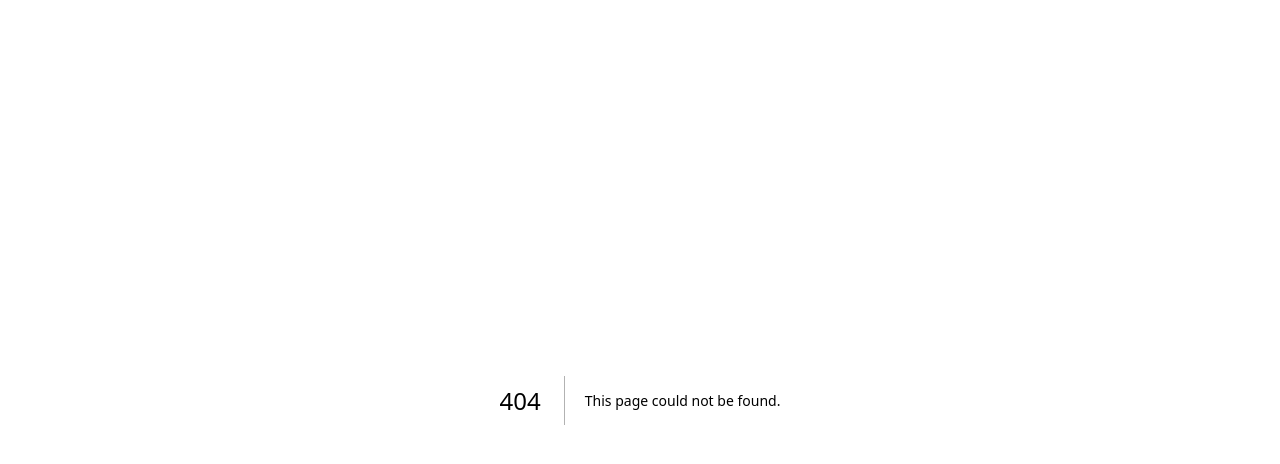
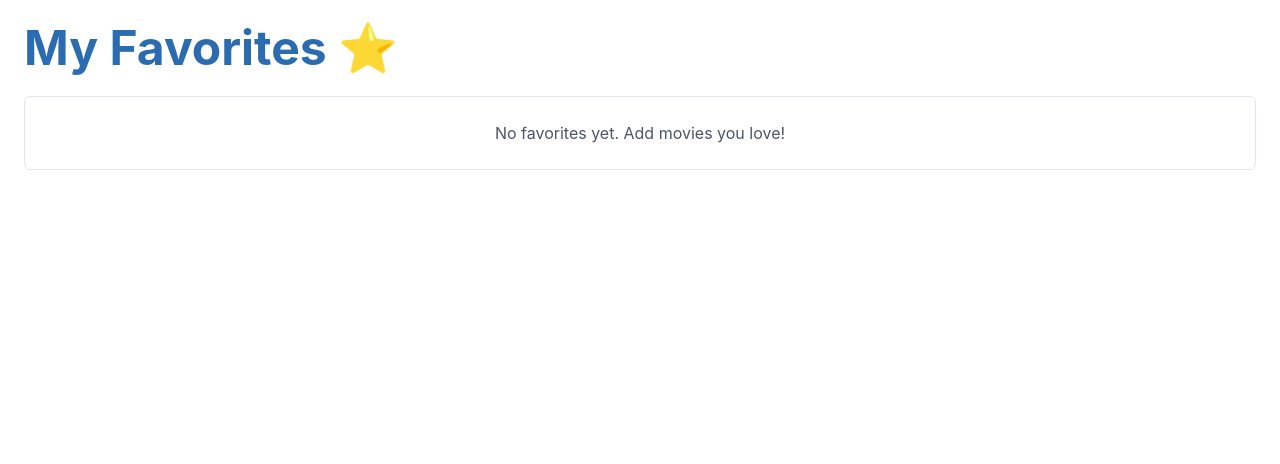
Before and after one commit to glovas96/cinema-scope, a Next.js app: page /favorites in a window 1280 px wide. Before the commit this address had no page. Shown: the top 464 px of the page. Built offline with nearby package versions, Linux system fonts and the light colour scheme.

Commit message:
feat(favorites): add favorites context, button and /favorites page

```diff
--- a/src/app/components/HomePage.jsx
+++ b/src/app/components/HomePage.jsx
@@ -40,6 +40,11 @@ export default function HomePage() {
                 <Button colorScheme="blue" onClick={handleSearch}>
                     Search
                 </Button>
+
+                {/* Navigation to Favorites page */}
+                <Link href="/favorites">
+                    <Button colorScheme="yellow" variant="outline">⭐ Favorites</Button>
+                </Link>
             </HStack>
 
             {/* Render search results */}
--- /dev/null
+++ b/src/app/context/FavoritesContext.jsx
@@ -0,0 +1,55 @@
+'use client';
+import { createContext, useContext, useState, useEffect, useMemo } from 'react';
+
+const FavoritesContext = createContext();
+
+// Small helper to avoid duplicates by imdbID
+const byId = (id) => (m) => m.imdbID === id;
+
+export function FavoritesProvider({ children }) {
+    const [favorites, setFavorites] = useState([]);
+
+    // Load on mount
+    useEffect(() => {
+        try {
+            const stored = JSON.parse(localStorage.getItem('favorites')) || [];
+            setFavorites(Array.isArray(stored) ? stored : []);
+        } catch {
+            setFavorites([]); // guard against corrupted JSON
+        }
+    }, []);
+
+    // Prevent duplicates
+    const addFavorite = (movie) => {
+        if (!movie?.imdbID) return; // guard: only valid items
+        setFavorites((prev) => {
+            if (prev.some(byId(movie.imdbID))) return prev;
+            const updated = [...prev, movie];
+            localStorage.setItem('favorites', JSON.stringify(updated));
+            return updated;
+        });
+    };
+
+    // Remove by id
+    const removeFavorite = (id) => {
+        setFavorites((prev) => {
+            const updated = prev.filter((m) => m.imdbID !== id);
+            localStorage.setItem('favorites', JSON.stringify(updated));
+            return updated;
+        });
+    };
+
+    // Memoize value to avoid needless re-renders
+    const value = useMemo(() => ({ favorites, addFavorite, removeFavorite }), [favorites]);
+
+    return <FavoritesContext.Provider value={value}>{children}</FavoritesContext.Provider>;
+}
+
+export const useFavorites = () => {
+    const ctx = useContext(FavoritesContext);
+    // Optional dev guard
+    if (!ctx) {
+        throw new Error('useFavorites must be used within FavoritesProvider');
+    }
+    return ctx;
+};
--- /dev/null
+++ b/src/app/favorites/page.jsx
@@ -0,0 +1,51 @@
+'use client';
+import { VStack, Heading, SimpleGrid, Image, Text, Box } from '@chakra-ui/react';
+import Link from 'next/link';
+import { useFavorites } from '../context/FavoritesContext';
+
+export default function FavoritesPage() {
+    const { favorites } = useFavorites();
+
+    return (
+        <VStack spacing={6} align="stretch" p={6}>
+            {/* Page title */}
+            <Heading size="2xl" color="blue.600">My Favorites ⭐</Heading>
+
+            {/* Empty state when no favorites */}
+            {favorites.length === 0 ? (
+                <Box borderWidth="1px" borderRadius="md" p={6} textAlign="center">
+                    <Text color="gray.600">No favorites yet. Add movies you love!</Text>
+                </Box>
+            ) : (
+                /* Responsive grid of favorite movies */
+                <SimpleGrid columns={{ base: 1, sm: 2, md: 3, lg: 4 }} spacing={4}>
+                    {favorites.map((m) => (
+                        <Link href={`/movie/${m.imdbID}`} key={m.imdbID}>
+                            <Box
+                                borderWidth="1px"
+                                borderRadius="md"
+                                p={3}
+                                _hover={{ shadow: 'md' }} // hover effect for better UX
+                            >
+                                {/* Poster image with fallback */}
+                                <Image
+                                    src={m.Poster !== 'N/A' ? m.Poster : '/placeholder-poster.png'}
+                                    alt={m.Title}
+                                    w="100%"
+                                    h="240px"
+                                    objectFit="cover"
+                                    borderRadius="md"
+                                />
+                                {/* Movie title + year */}
+                                <VStack align="start" spacing={1} mt={3}>
+                                    <Text fontWeight="bold" noOfLines={1}>{m.Title}</Text>
+                                    <Text color="gray.500">{m.Year}</Text>
+                                </VStack>
+                            </Box>
+                        </Link>
+                    ))}
+                </SimpleGrid>
+            )}
+        </VStack>
+    );
+}
--- a/src/app/layout.js
+++ b/src/app/layout.js
@@ -1,4 +1,5 @@
 import { Providers } from './providers';
+import { FavoritesProvider } from './context/FavoritesContext';
 
 export default function RootLayout({ children }) {
     return (
@@ -9,8 +10,11 @@ export default function RootLayout({ children }) {
                 <meta name="description" content="Movie search app built with Next.js + Chakra UI" />
             </head>
             <body>
-                {/* Wrap all children with ChakraProvider */}
-                <Providers>{children}</Providers>
+                {/* Favorites context wraps the app (global state for saved movies) */}
+                <FavoritesProvider>
+                    {/* Chakra UI provider (UI theme + components context) */}
+                    <Providers>{children}</Providers>
+                </FavoritesProvider>
             </body>
         </html>
     );
```
Also changed, not shown: src/app/components/MovieDetails.jsx (+22 -3 lines), src/app/movie/[id]/page.js (line endings or trailing spaces).
